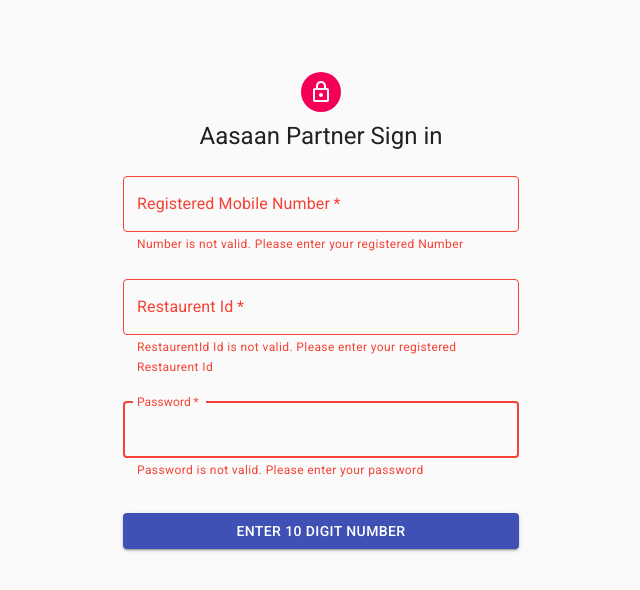
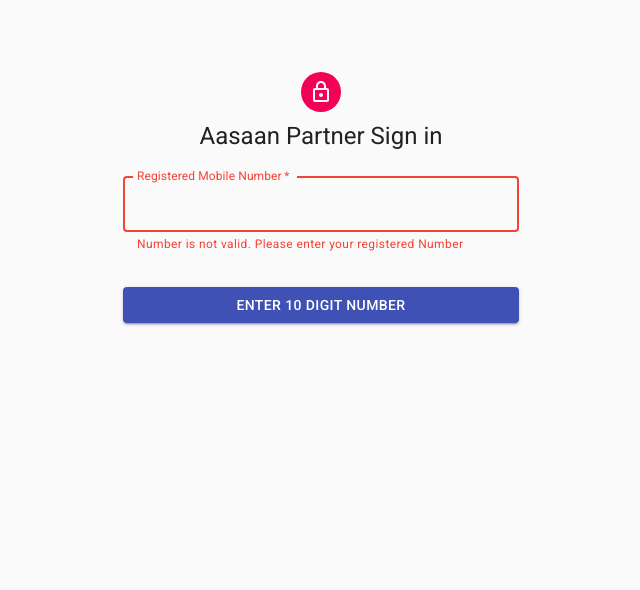
Before and after one commit to manishkrpandey/restarentpartnerappweb, a React (Create React App) app: page / in a window 1280 px wide. Shown: the top 590 px of the page, without its empty margins (319-959 px from the left). Built offline with nearby package versions, Linux system fonts and the light colour scheme.

Commit message:
fix login page

```diff
--- a/src/Component/Login/Login.js
+++ b/src/Component/Login/Login.js
@@ -98,8 +98,8 @@
   const [password,setpassword]= useState('');
   const [restaurentId,setrestaurentId]= useState('');
   const [isValidMobileNumber,setisValidMobileNumber]= useState(false);
-  const [isValidRestaurentId,setisValidRestaurentId]= useState(false);
-  const [isValidpassword,setisValidpassword]= useState(false);
+  //const [isValidRestaurentId,setisValidRestaurentId]= useState(false);
+  //const [isValidpassword,setisValidpassword]= useState(false);
   const [isValidMobileOTP,setisValidMobileOTP]= useState(false);
   const formRef = useRef();
   const formRefOtp = useRef();
@@ -114,7 +114,7 @@
     "employee_type_id": "1"
   }
     event.preventDefault();
-     if(isValidMobileNumber && isValidRestaurentId && isValidpassword){
+     if(isValidMobileNumber){
       getOTPService(getOtpServiceReqObject).then((res) => {
        if(res && res.data && res.data.data){
         setOtpfromServer(res.data.data.otp);
@@ -198,14 +198,14 @@
     console.log('data.target.value',data.target.value);
     setpassword(data.target.value);
     let validPassword = passwordRegex.test(data.target.value);
-    setisValidpassword(validPassword);
+    //setisValidpassword(validPassword);
   }
 
   const checkValidateDataRestaurent = (data) =>{
     let passwordRegex = /[0-9a-zA-Z]/g
     setrestaurentId(data.target.value);
     let validRestaurentId = passwordRegex.test(data.target.value);
-    setisValidRestaurentId(validRestaurentId);
+    //setisValidRestaurentId(validRestaurentId);
   }
 
   return (
@@ -235,7 +235,7 @@
               error={!isValidMobileNumber}
             helperText={!isValidMobileNumber ? "Number is not valid. Please enter your registered Number":''}
             />
-            <TextField
+            {/* <TextField
               variant="outlined"
               margin="normal"
               required
@@ -264,7 +264,7 @@
               onChange={checkValidateDataPassword}
               error={!isValidpassword}
             helperText={!isValidpassword ? "Password is not valid. Please enter your password":''}
-            />
+            /> */}
             </>) : (<TextField
               ref={formRefOtp}
               variant="outlined"
```
